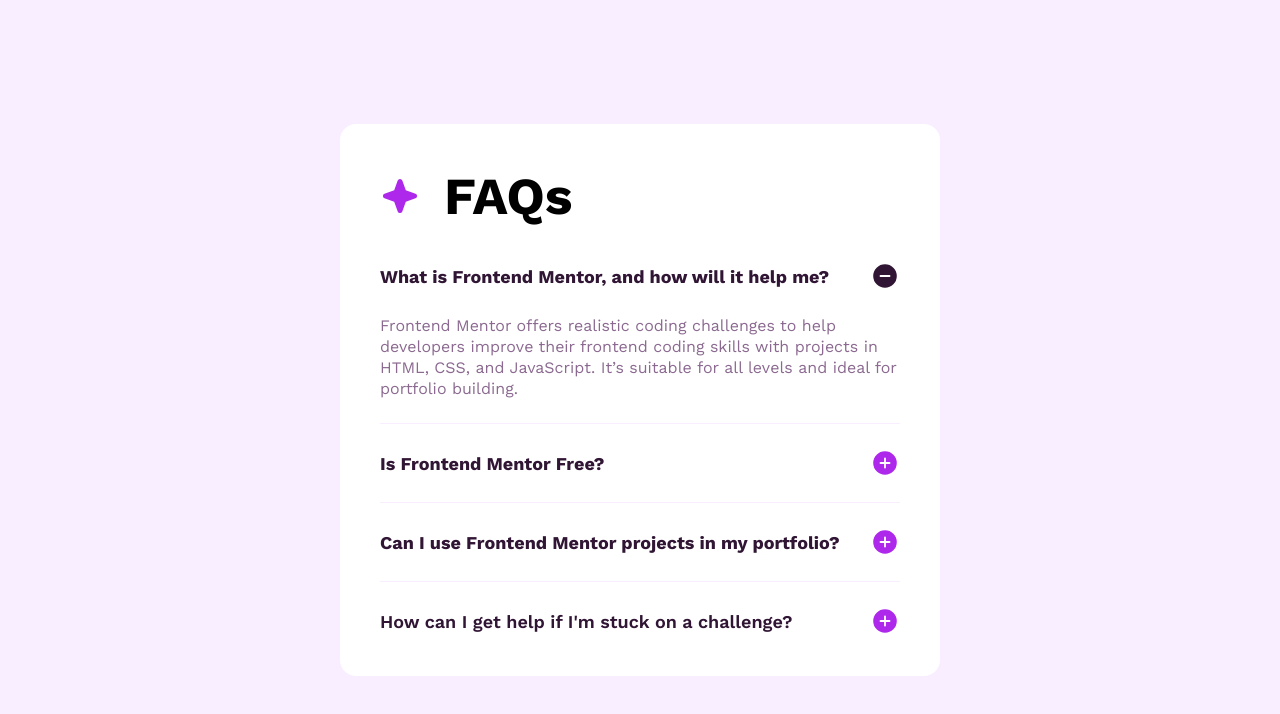
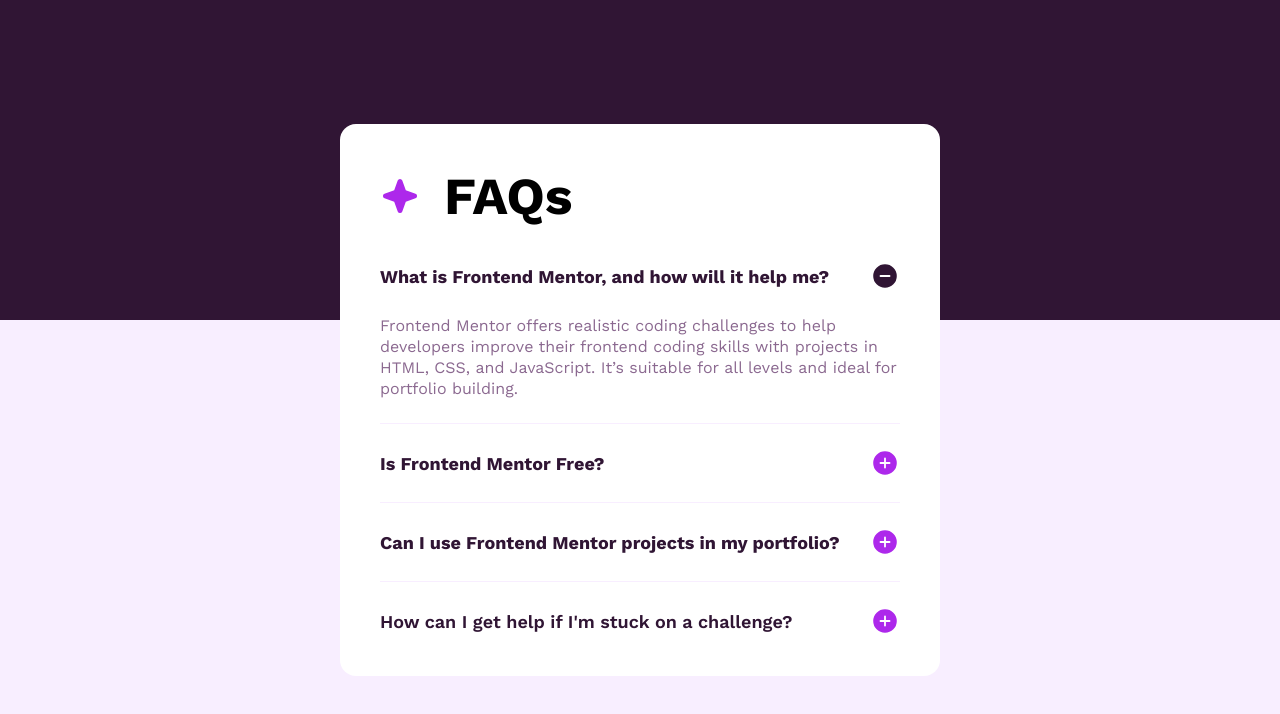
Before and after one commit to YashinN/FM-faq-accordion, a React (Create React App) app: page / in a window 1280 px wide. Shown: the top 714 px of the page. Built offline with nearby package versions, Linux system fonts and the light colour scheme.

Commit message:
Add: Created backdrop component , falls in behind accordion.

```diff
--- a/src/App.js
+++ b/src/App.js
@@ -1,9 +1,11 @@
 import Main from "./components/Main";
 import FaqAccordion from "./components/faq accordion/FaqAccordion";
+import Backdrop from "./components/backdrop/Backdrop";
 
 function App({}) {
   return (
     <Main>
+      <Backdrop />
       <FaqAccordion />
     </Main>
   );
--- /dev/null
+++ b/src/components/backdrop/Backdrop.js
@@ -0,0 +1,7 @@
+import styles from "./Backdrop.module.scss";
+
+const Backdrop = () => {
+  return <div className={styles.backdrop}></div>;
+};
+
+export default Backdrop;
--- /dev/null
+++ b/src/components/backdrop/Backdrop.module.scss
@@ -0,0 +1,17 @@
+@import "../../styles/variables";
+
+.backdrop {
+  position: absolute;
+  background-color: $bg-dark-purple;
+  top: 0;
+  left: 0;
+  height: 32rem;
+  width: 100%;
+  transition: height 0.3s ease;
+}
+
+@media (max-width: 600px) {
+  .backdrop {
+    height: 23.1rem;
+  }
+}
--- a/src/components/faq accordion/FaqAccordion.module.scss
+++ b/src/components/faq accordion/FaqAccordion.module.scss
@@ -7,6 +7,7 @@
   padding: clamp(2.4rem, 5vw, 4rem);
   border-radius: 1.6rem;
   margin: 0 2.4rem;
+  z-index: 1;
 
   &__faq {
     display: flex;
--- a/src/styles/main.scss
+++ b/src/styles/main.scss
@@ -20,6 +20,7 @@
   display: flex;
   justify-content: center;
   align-items: center;
+  position: relative;
 }
 
 .custom_cursor {
```
